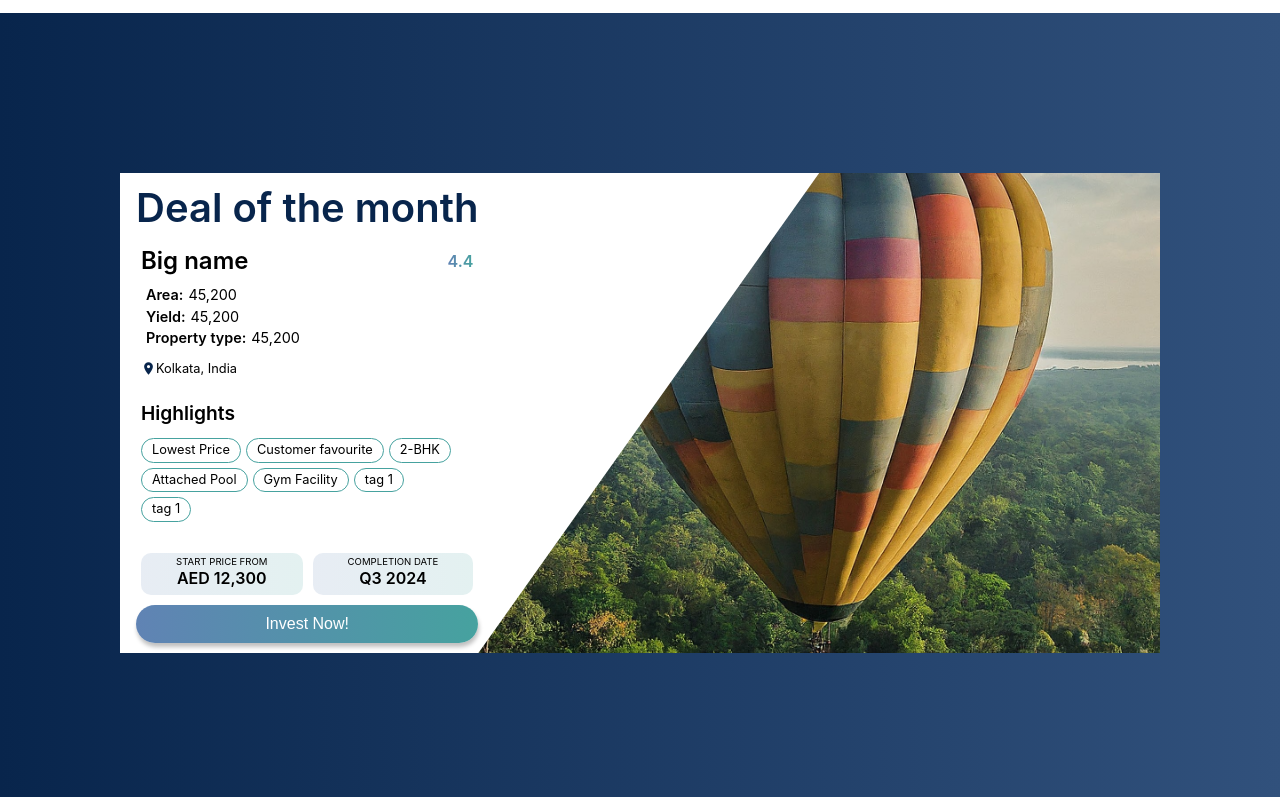
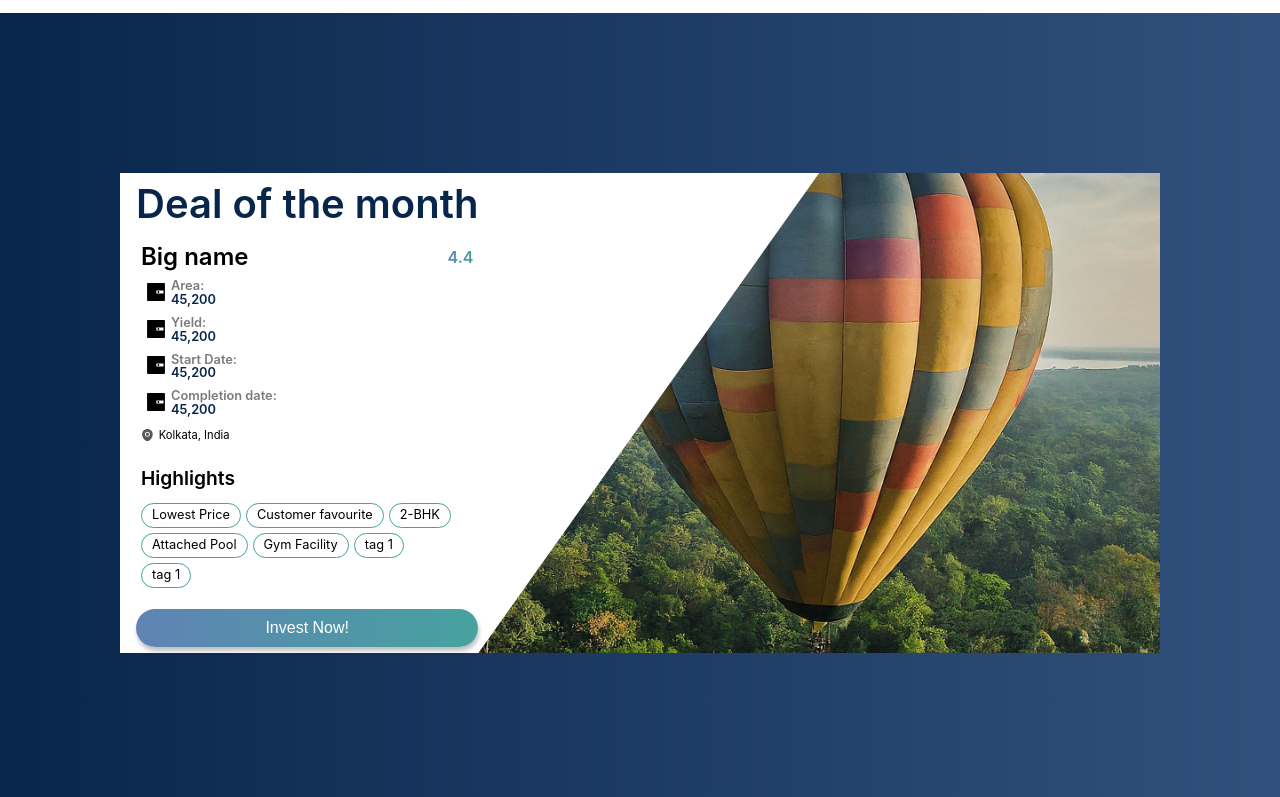
Before and after one commit to DugarRishab/marrfa-web, a React (Vite) app in the folder client/: page / in a window 1280 px wide. Shown: the part 1587-2384 px from the top of the page. Built offline with nearby package versions, Linux system fonts and the light colour scheme.

Commit message:
[UPDATE]: Updated projectDeal Card(need a review)

```diff
--- a/client/src/components/projectdeal/ProjectDeal.css
+++ b/client/src/components/projectdeal/ProjectDeal.css
@@ -73,16 +73,18 @@
     justify-content: center;
     flex-direction: column;
     width: 100%;
+    gap: 10px;
+    padding-left: 10px;
 }
 
-.deal-card .info-section .stats .label {
+/* .deal-card .info-section .stats .label {
     font-weight: 600;
     font-size: 0.9rem;
     padding-left: 10px;
 }
 .deal-card .info-section .stats .value {
     font-size: 0.9rem
-}
+} */
 
 .deal-card .info-section .location {
     display: flex;
--- a/client/src/components/projectdeal/ProjectDeal.jsx
+++ b/client/src/components/projectdeal/ProjectDeal.jsx
@@ -1,6 +1,6 @@
 import React from "react";
 import "./ProjectDeal.css";
-import { Label, Location, BaseButton } from "../project/Project";
+import { Label, Location, BaseButton } from "../projectcard/ProjectCard";
 import Tag from "../tag/Tag";
 import CustomButton from "../button/CustomButton";
 
@@ -16,7 +16,8 @@ const ProjectDeal = () => {
                 <div className="stats">
                     <Label label={"Area"} value={45200} />
                     <Label label={"Yield"} value={45200} />
-                    <Label label={"Property type"} value={45200} />
+                    <Label label={"Start Date"} value={45200} />
+                    <Label label={"Completion date"} value={45200} />
                 </div>
                 <Location text={"Kolkata, India"} />
                 <div className="highlights">
@@ -31,7 +32,7 @@ const ProjectDeal = () => {
                         <Tag text={"tag 1"} />
                     </div>
                 </div>
-                <BaseButton start = {12300} complete={2024} quarter={3} />
+                {/* <BaseButton start = {12300} complete={2024} quarter={3} /> */}
                 <CustomButton fullWidth text={"Invest Now!"} />
             </div>
             <img src="/assets/projects/balloon.jpeg" />
```
